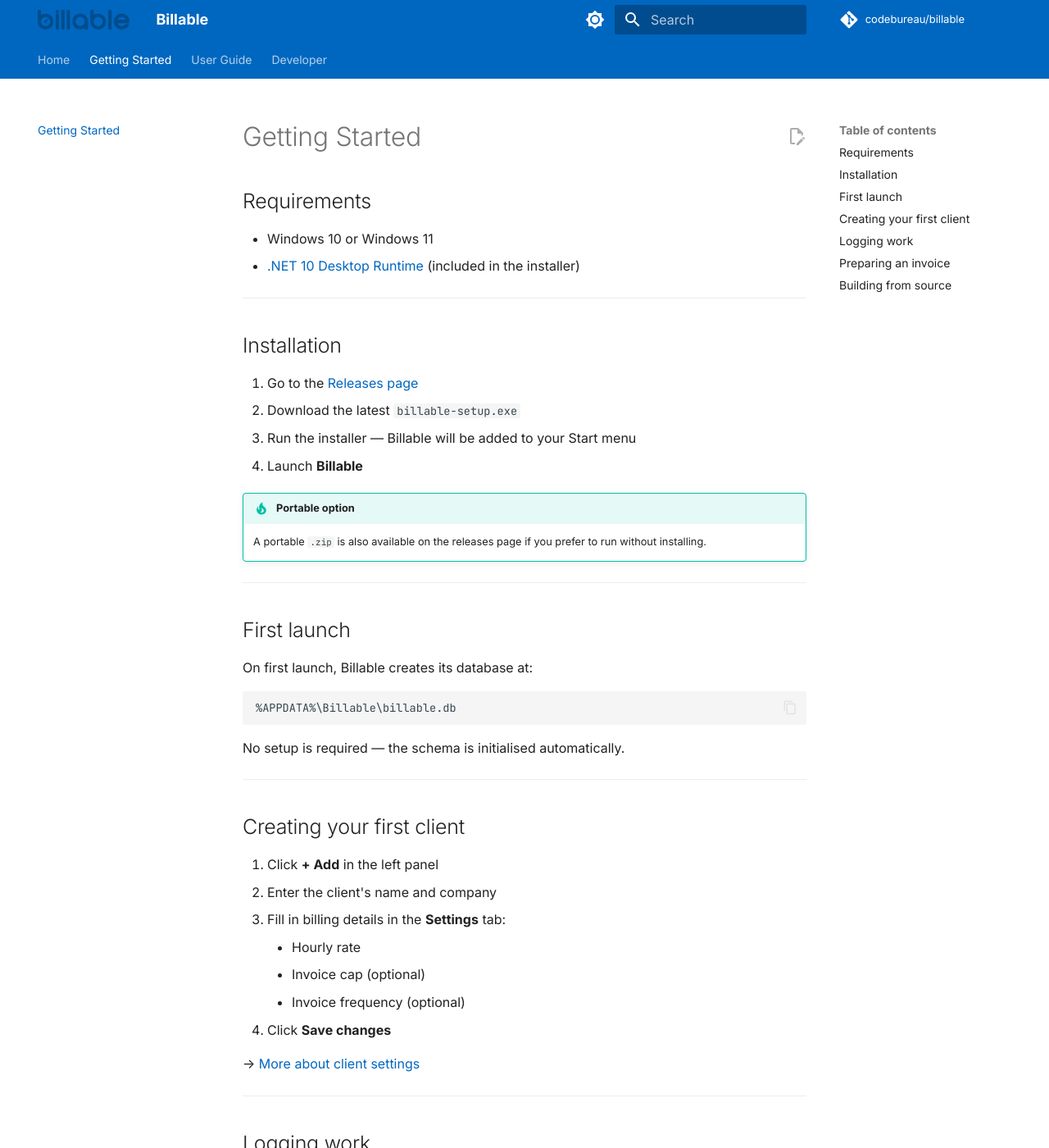
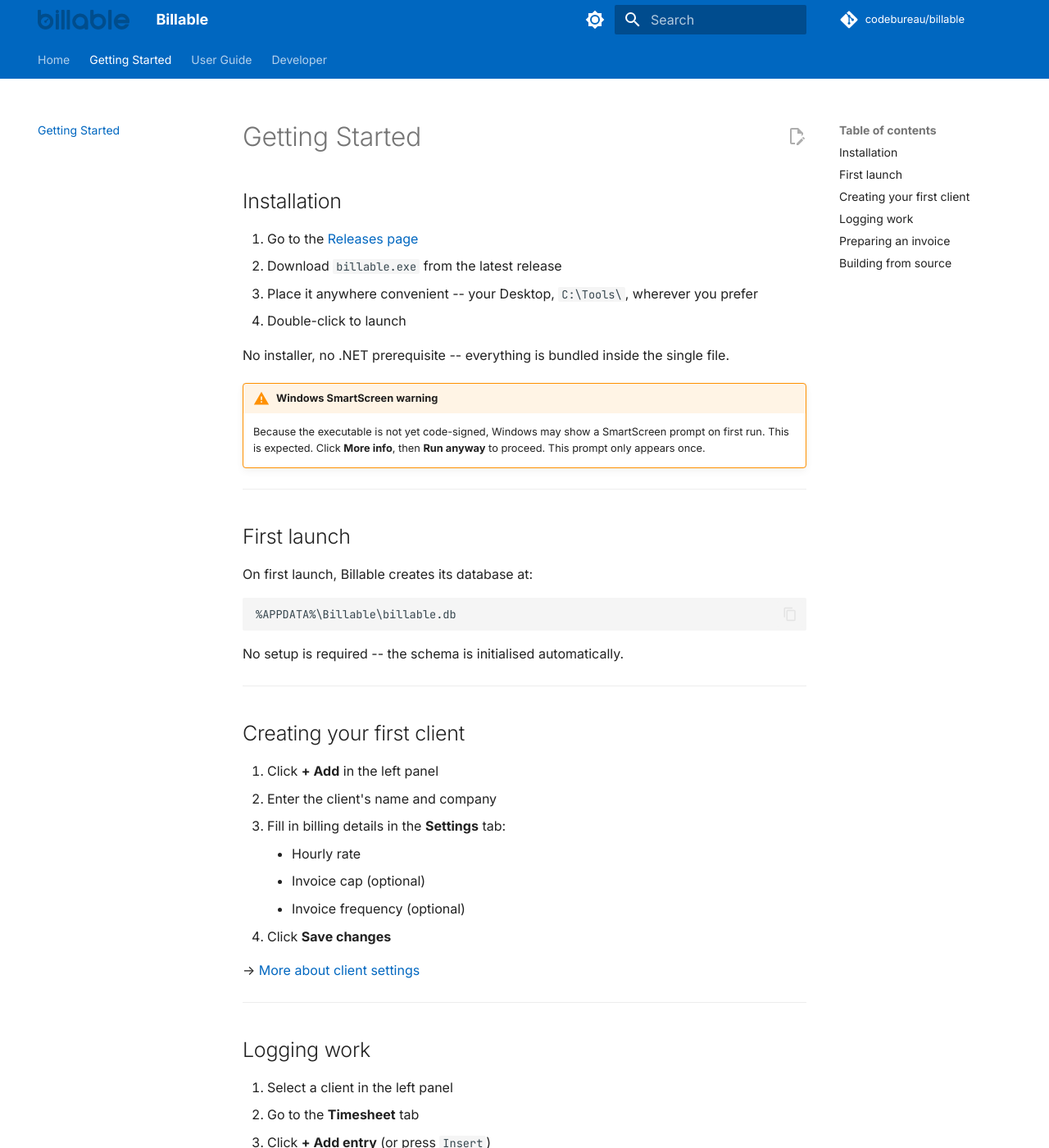
Before and after one commit to codebureau/billid, an MkDocs documentation site: the page built from website/docs/getting-started.md, in a window 1280 px wide and 1400 px high. Shown: the whole window at 82% size. Built offline with MkDocs 1.6.1 and Material for MkDocs 9.7.7, drawn with Linux system fonts in a browser that asks for light colours; comment, search, counter and statistics services are not loaded; some of the changed text lies outside the part shown.

Commit message:
docs: fix getting-started for single-file exe release with SmartScreen note

````diff
--- a/website/docs/getting-started.md
+++ b/website/docs/getting-started.md
@@ -1,21 +1,18 @@
 # Getting Started
-
-## Requirements
-
-- Windows 10 or Windows 11
-- [.NET 10 Desktop Runtime](https://dotnet.microsoft.com/en-us/download/dotnet/10.0) (included in the installer)
-
----
 
 ## Installation
 
 1. Go to the [Releases page](https://github.com/codebureau/billable/releases)
-2. Download the latest `billable-setup.exe`
-3. Run the installer — Billable will be added to your Start menu
-4. Launch **Billable**
+2. Download `billable.exe` from the latest release
+3. Place it anywhere convenient -- your Desktop, `C:\Tools\`, wherever you prefer
+4. Double-click to launch
 
-!!! tip "Portable option"
-    A portable `.zip` is also available on the releases page if you prefer to run without installing.
+No installer, no .NET prerequisite -- everything is bundled inside the single file.
+
+!!! warning "Windows SmartScreen warning"
+    Because the executable is not yet code-signed, Windows may show a SmartScreen
+    prompt on first run. This is expected.
+    Click **More info**, then **Run anyway** to proceed. This prompt only appears once.
 
 ---
 
@@ -27,7 +24,7 @@
 %APPDATA%\Billable\billable.db
 ```
 
-No setup is required — the schema is initialised automatically.
+No setup is required -- the schema is initialised automatically.
 
 ---
 
@@ -41,7 +38,7 @@
     - Invoice frequency (optional)
 4. Click **Save changes**
 
-→ [More about client settings](user-guide/clients.md)
+-> [More about client settings](user-guide/clients.md)
 
 ---
 
@@ -53,7 +50,7 @@
 4. Fill in the date, hours, description, and category
 5. Click **Save**
 
-→ [More about the timesheet](user-guide/timesheet.md)
+-> [More about the timesheet](user-guide/timesheet.md)
 
 ---
 
@@ -64,13 +61,13 @@
 3. Review the invoice lines and confirm
 4. The entries are marked as invoiced and appear in the **Invoices** tab
 
-→ [More about invoices](user-guide/invoices.md)
+-> [More about invoices](user-guide/invoices.md)
 
 ---
 
 ## Building from source
 
-If you'd prefer to build from source rather than use the installer:
+If you prefer to build from source:
 
 ```powershell
 git clone https://github.com/codebureau/billable
@@ -79,4 +76,4 @@
 dotnet run --project src/WorkTracking.UI
 ```
 
-→ [Developer setup guide](developer/architecture.md)
+-> [Developer setup guide](developer/architecture.md)
````
